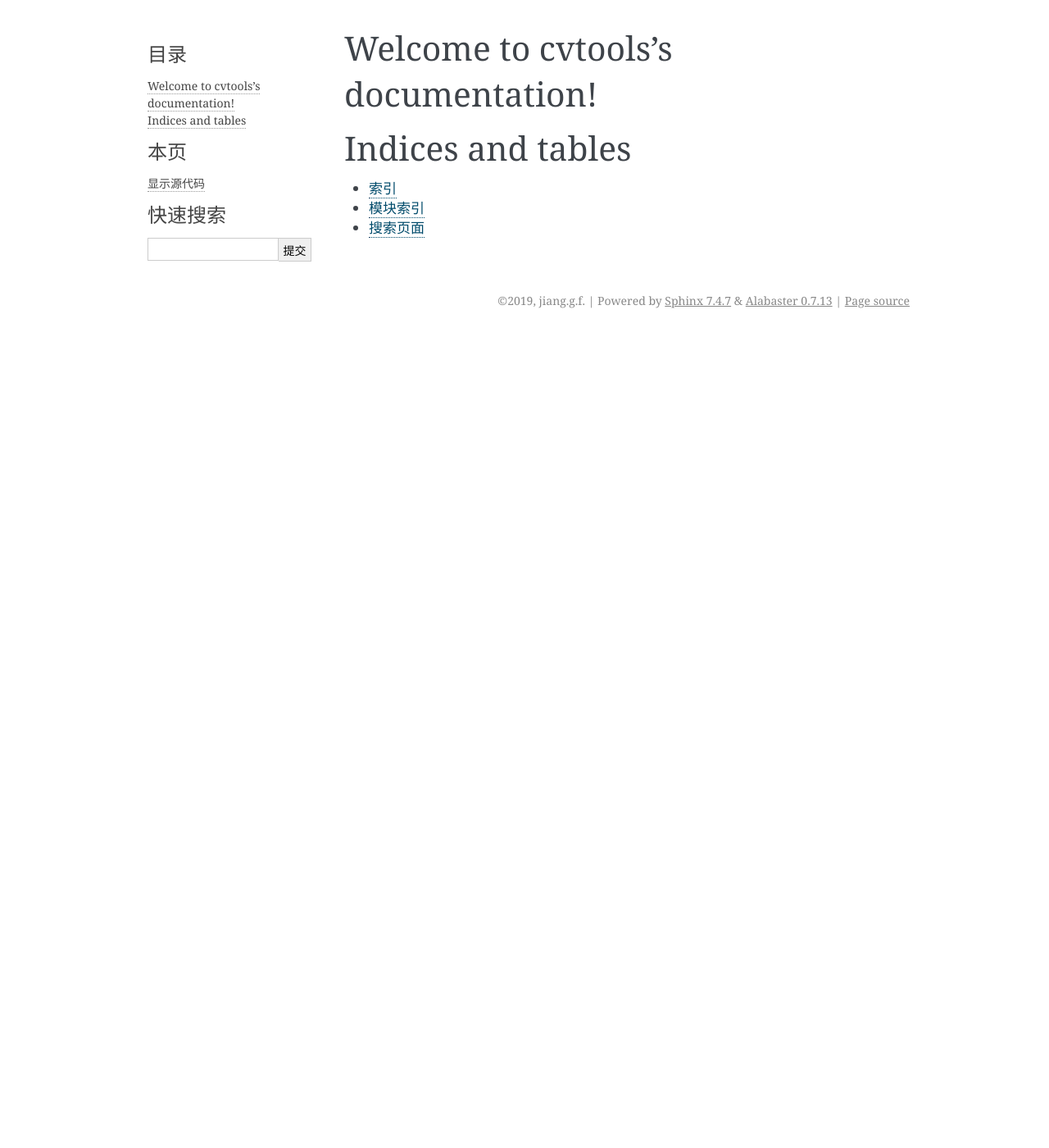
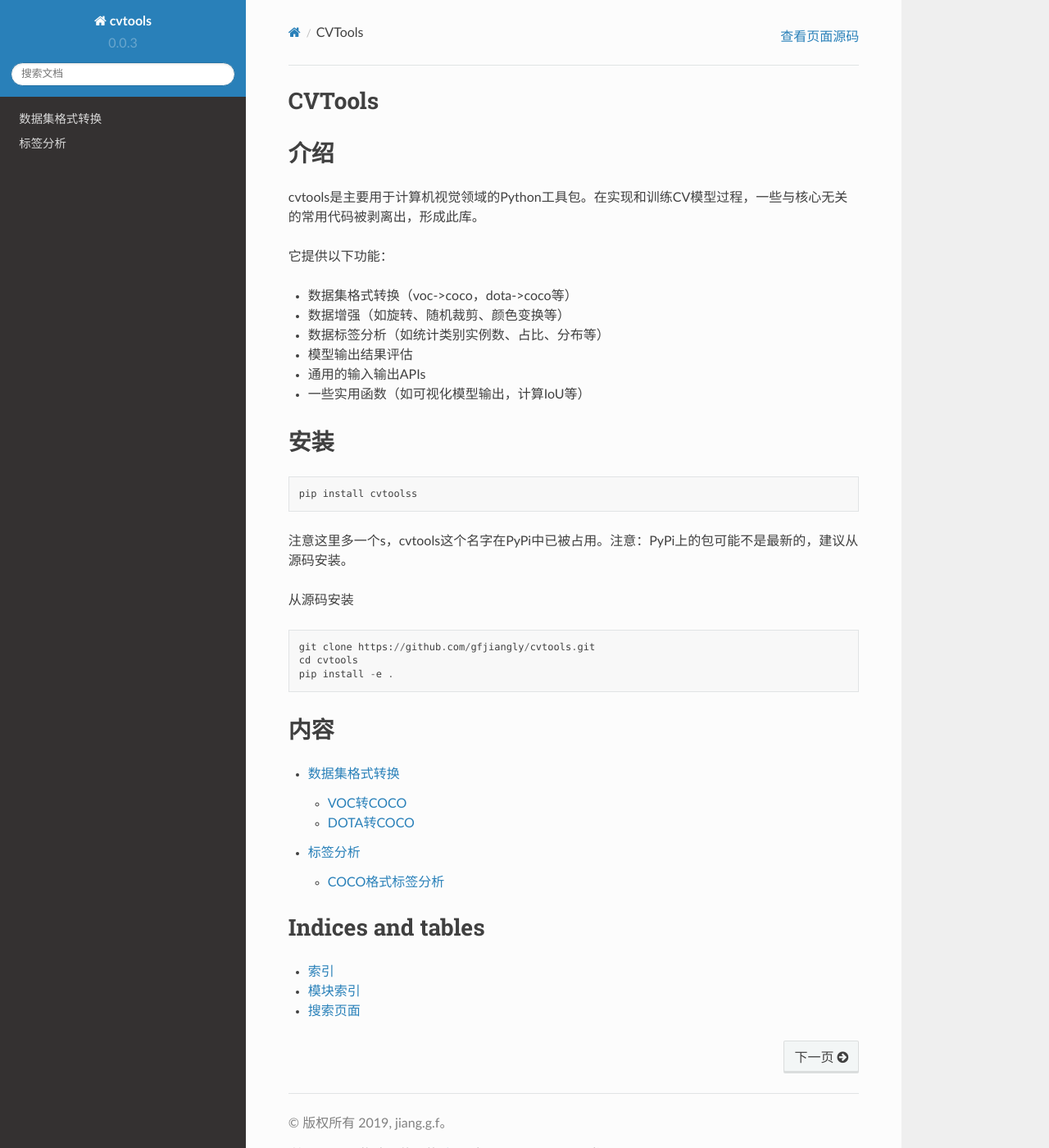
Before and after one commit to gfjiangly/cvtools, a Sphinx documentation site: the page built from docs/index.rst, in a window 1280 px wide and 1400 px high. Shown: the whole window at 82% size. Built offline with Sphinx 7.4.7 and the Read the Docs theme 2.0.0, drawn with Linux system fonts in a browser that asks for light colours; some of the changed text lies outside the part shown.

Commit message:
update docs.

````diff
--- /dev/null
+++ b/docs/README.rst
@@ -0,0 +1,32 @@
+CVTools
+=======
+
+介绍
+====
+cvtools是主要用于计算机视觉领域的Python工具包。在实现和训练CV模型过程，一些与核心无关的常用代码被剥离出，形成此库。
+
+它提供以下功能：
+
+- 数据集格式转换（voc->coco，dota->coco等）
+- 数据增强（如旋转、随机裁剪、颜色变换等）
+- 数据标签分析（如统计类别实例数、占比、分布等）
+- 模型输出结果评估
+- 通用的输入输出APIs
+- 一些实用函数（如可视化模型输出，计算IoU等）
+
+安装
+====
+
+.. code::
+
+    pip install cvtoolss
+
+注意这里多一个s，cvtools这个名字在PyPi中已被占用。注意：PyPi上的包可能不是最新的，建议从源码安装。
+
+从源码安装
+
+.. code::
+
+    git clone https://github.com/gfjiangly/cvtools.git
+    cd cvtools
+    pip install -e .
--- a/docs/conf.py
+++ b/docs/conf.py
@@ -1,3 +1,5 @@
+# -*- coding: utf-8 -*-
+#
 # Configuration file for the Sphinx documentation builder.
 #
 # This file only contains a selection of the most common options. For a full
@@ -10,10 +12,13 @@
 # add these directories to sys.path here. If the directory is relative to the
 # documentation root, use os.path.abspath to make it absolute, like shown here.
 #
-# import os
-# import sys
-# sys.path.insert(0, os.path.abspath('.'))
-
+import os
+import sys
+sys.path.insert(0, os.path.abspath('.'))
+version_file = '../cvtools/version.py'
+with open(version_file, 'r') as f:
+    exec(compile(f.read(), version_file, 'exec'))
+__version__ = locals()['__version__']
 
 # -- Project information -----------------------------------------------------
 
@@ -21,9 +26,10 @@
 copyright = '2019, jiang.g.f'
 author = 'jiang.g.f'
 
+# The short X.Y version
+version = __version__
 # The full version, including alpha/beta/rc tags
-release = '0.0.3'
-
+release = __version__
 
 # -- General configuration ---------------------------------------------------
 
@@ -31,6 +37,7 @@
 # extensions coming with Sphinx (named 'sphinx.ext.*') or your custom
 # ones.
 extensions = [
+    'recommonmark',
 ]
 
 # Add any paths that contain templates here, relative to this directory.
@@ -54,11 +61,17 @@
 # The theme to use for HTML and HTML Help pages.  See the documentation for
 # a list of builtin themes.
 #
-html_theme = 'alabaster'
+html_theme = 'sphinx_rtd_theme'
 
 # Add any paths that contain custom static files (such as style sheets) here,
 # relative to this directory. They are copied after the builtin static files,
 # so a file named "default.css" will overwrite the builtin "default.css".
 html_static_path = ['_static']
 
+# 在2.0版更改: 默认值从'contents'更改为 'index'. 但ReadThedocs的Sphinx的版本较低
 master_doc = 'index'
+
+source_suffix = {
+    '.rst': 'restructuredtext',
+    '.md': 'markdown',
+}
--- a/docs/index.rst
+++ b/docs/index.rst
@@ -3,12 +3,16 @@
    You can adapt this file completely to your liking, but it should at least
    contain the root `toctree` directive.
 
-Welcome to cvtools's documentation!
-===================================
+.. include:: README.rst
+
+内容
+====
 
 .. toctree::
    :maxdepth: 2
-   :caption: Contents:
+
+   label_convert.md
+   label_analysis.md
 
 
 
--- /dev/null
+++ b/docs/label_analysis.md
@@ -0,0 +1,76 @@
+## 标签分析
+
+目前仅提供COCO格式标签分析，其它格式数据集需先转为COCO格式（或与COCO兼容的格式）才能使用此库分析。
+
+
+### COCO格式标签分析
+
+加载COCO格式标签
+
+```python
+import cvtools
+
+
+# imgage folder
+img_prefix = '/media/data/DOTA/train/images'
+# position you save in dataset convertion.
+ann_file = '../label_convert/dota/train_dota_x1y1wh_polygen.json'
+coco_analysis = cvtools.COCOAnalysis(img_prefix, ann_file)
+
+```
+
+可视化标签，支持绘制bbox和segmentation，可以指定bbox格式。
+bbox格式支持：
+
+- x1y1wh(默认)
+- polygon(segmentation模式使用)
+
+```python
+
+save = 'dota/vis_dota_whole/'
+coco_analysis.vis_instances(save,
+                            vis='segmentation',
+                            box_format='x1y1x2y2x3y3x4y4')
+
+```
+
+统计每个类别不同size占比和数量，size定义同COCO
+```python
+
+# Size distribution analysis for each category
+save = 'size_per_cat_data.json'
+coco_analysis.stats_size_per_cat(save)
+
+# Average number of targets per image for each category
+save = 'stats_num.json'
+coco_analysis.stats_objs_per_img(save)
+
+# Analysis of target quantity per category
+save = 'objs_per_cat_data.json'
+coco_analysis.stats_objs_per_cat(save)
+
+```
+
+
+统计每个类别单张图平均有多少实例数，统计维度是图片
+```python
+
+# Average number of targets per image for each category
+save = 'stats_num.json'
+coco_analysis.stats_objs_per_img(save)
+
+# Analysis of target quantity per category
+save = 'objs_per_cat_data.json'
+coco_analysis.stats_objs_per_cat(save)
+
+```
+
+
+统计每个类别有多少实例数，统计维度是类别
+```python
+
+# Analysis of target quantity per category
+save = 'objs_per_cat_data.json'
+coco_analysis.stats_objs_per_cat(save)
+
+```
--- /dev/null
+++ b/docs/label_convert.md
@@ -0,0 +1,41 @@
+## 数据集格式转换
+
+
+### VOC转COCO
+
+
+```python
+import cvtools
+
+
+mode = 'train'
+root = 'D:/data/VOCdevkit/VOC2007'
+# The cls parameter is a file containing categories,
+# one category string is one line
+voc_to_coco = cvtools.VOC2COCO(root, mode=mode,
+                               cls='voc/cls.txt')
+voc_to_coco.convert()
+voc_to_coco.save_json(to_file='voc/{}.json'.format(mode))
+
+```
+
+
+### DOTA转COCO
+
+```python
+import cvtools
+
+
+# convert dota dataset to coco dataset format
+# label folder
+label_root = '/media/data/DOTA/train/labelTxt/'
+# imgage folder
+image_root = '/media/data/DOTA/train/images/'
+
+dota_to_coco = cvtools.DOTA2COCO(label_root, image_root)
+
+dota_to_coco.convert()
+
+save = 'dota/train_dota_x1y1wh_polygen.json'
+dota_to_coco.save_json(save)
+```
````
Also changed, not shown: README.md (+3 -2 lines).
